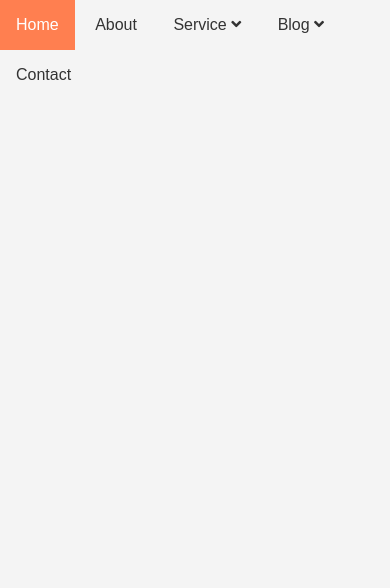
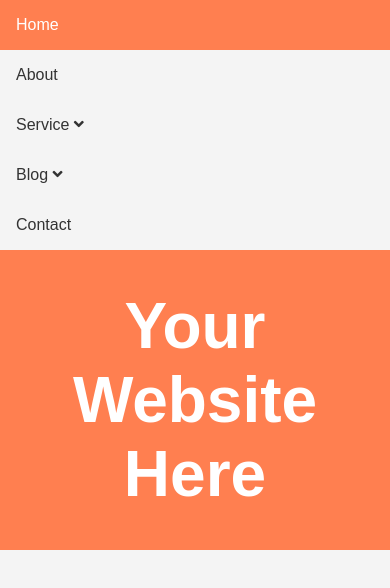
Before and after one commit to domkoder/dropdown, a plain HTML site: page index.html in a window 390 px wide. Drawn offline with Linux system fonts and the light colour scheme.

Commit message:
Added html and Css for showcase

```diff
--- a/index.html
+++ b/index.html
@@ -41,5 +41,8 @@
         <li><a href="#">Contact</a></li>
       </ul>
     </nav>
+    <header id="showcase">
+      <h1>Your Website Here</h1>
+    </header>
   </body>
 </html>
--- a/style.css
+++ b/style.css
@@ -1,3 +1,8 @@
+:root {
+  --primary-color: coral;
+  --secondary-color: chocolate;
+}
+
 * {
   margin: 0;
   padding: 0;
@@ -33,7 +38,7 @@ body {
 
 #navbar ul li:hover {
   cursor: pointer;
-  background: coral;
+  background: var(--primary-color);
   color: #fff;
 }
 
@@ -67,7 +72,7 @@ body {
 #navbar ul li:hover ul li span {
   float: right;
   color: #fff;
-  background: coral;
+  background: var(--primary-color);
   padding: 0.2rem 0.5rem;
   text-align: center;
   font-size: 0.8rem;
@@ -75,5 +80,32 @@ body {
 }
 
 #navbar ul li:hover ul li:hover span {
-  background: chocolate;
+  background: var(--secondary-color);
 }
+
+#showcase {
+  display: flex;
+  flex-direction: column;
+  height: 300px;
+  align-content: center;
+  justify-content: center;
+  text-align: center;
+  padding: 0 2rem;
+  background: var(--primary-color);
+}
+
+#showcase h1 {
+  color: #fff;
+  font-size: 4rem;
+}
+
+@media (max-width: 600px) {
+  #navbar ul li {
+    display: block;
+  }
+
+  #navbar ul li:hover ul {
+    width: 100%;
+    position: relative;
+  }
+}
```
